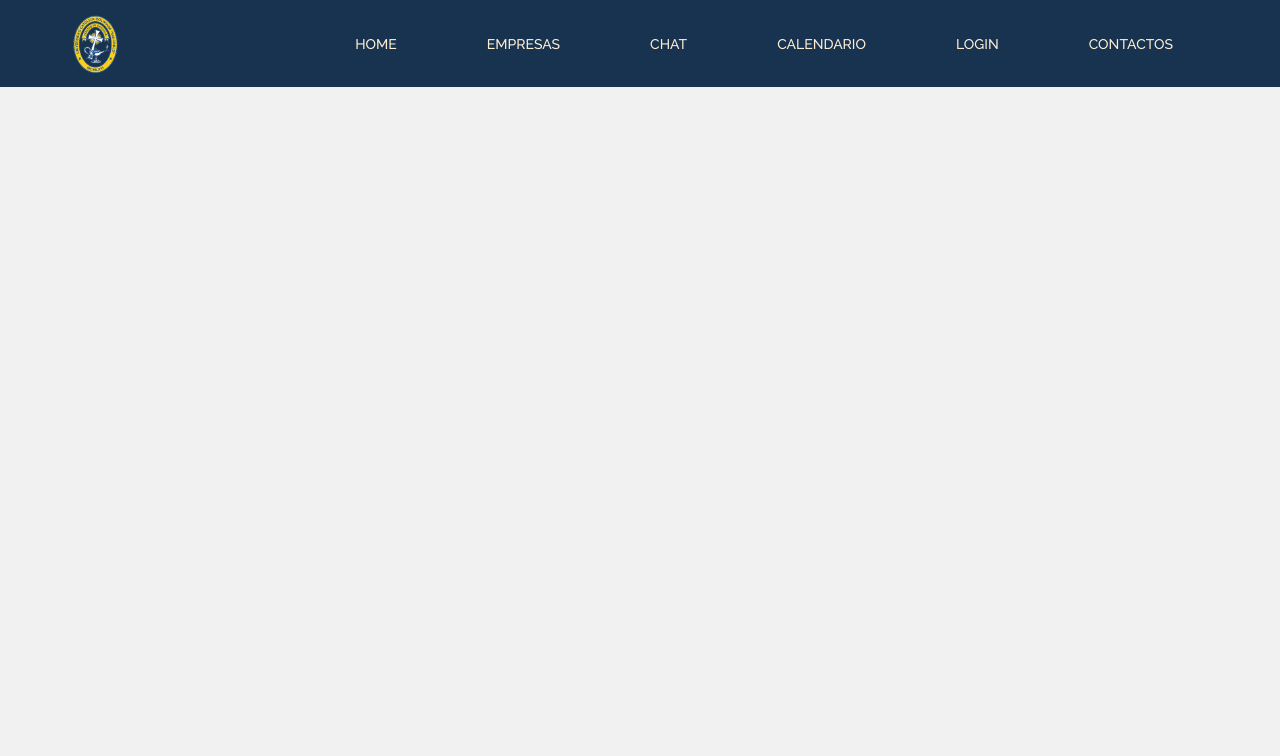
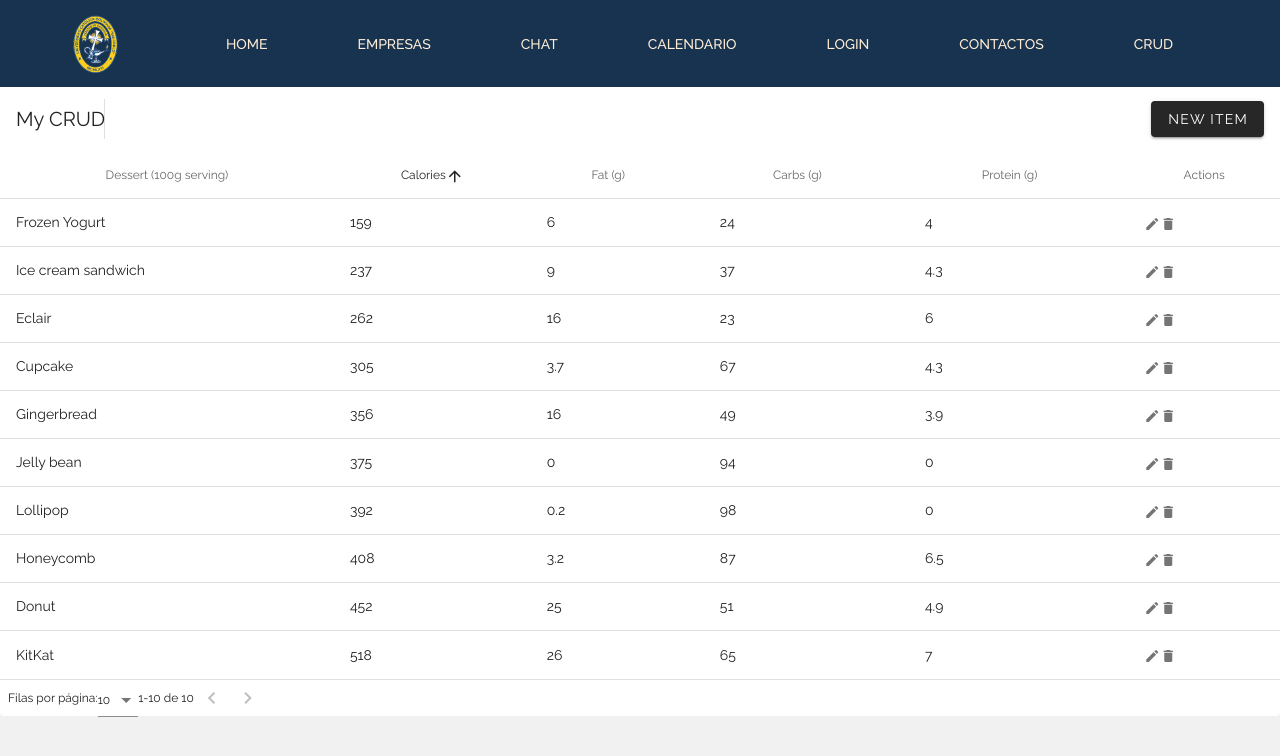
Before and after one commit to CarlosFULLHD/FERIA-DEL-EMPLEO-UCB, a Vue app in the folder front_end/: page /crud in a window 1280 px wide. Shown: the top 756 px of the page. Built offline with nearby package versions, Linux system fonts and the light colour scheme; what vue-textarea-autosize would draw is missing.

Commit message:
Willy-Crud

```diff
--- a/front_end/src/components/Navigation.vue
+++ b/front_end/src/components/Navigation.vue
@@ -12,6 +12,7 @@
         <li><router-link class="link" :to="{name:'Calendario'}">Calendario</router-link></li>
         <li><router-link class="link" :to="{name:'Login'}">Login</router-link></li>
         <li><router-link class="link" :to="{name:''}">Contactos</router-link></li>
+        <li><router-link class="link" :to="{name:'Crud'}">Crud</router-link></li>
       </ul>
       <div class="icon">
         <i @click="toggleMobileNav" v-show="mobile" class="far fa-bars" :class="{'icon-active' : mobileNav}"></i>
--- a/front_end/src/router/index.js
+++ b/front_end/src/router/index.js
@@ -5,6 +5,7 @@
 import CalendarioView from "../views/CalendarioView.vue";
 import EmpresasView from "../views/EmpresasView.vue";
 import ChatsView from "../views/ChatsView.vue";
+import CrudView from "../views/CrudView.vue";
 
 Vue.use(VueRouter)
 
@@ -34,6 +35,11 @@
     name: "Chat",
     component: ChatsView,
   },
+  {
+    path: "/crud",
+    name: "Crud",
+    component: CrudView,
+  },
 ]
 
 const router = new VueRouter({
--- /dev/null
+++ b/front_end/src/views/CrudView.vue
@@ -0,0 +1,335 @@
+<template>
+  <v-data-table
+    :headers="headers"
+    :items="desserts"
+    sort-by="calories"
+    class="elevation-1"
+  >
+    <template v-slot:top>
+      <v-toolbar
+        flat
+      >
+        <v-toolbar-title>My CRUD</v-toolbar-title>
+        <v-divider
+          class="mx-4"
+          inset
+          vertical
+        ></v-divider>
+        <v-spacer></v-spacer>
+
+        <v-dialog
+          v-model="dialog"
+          max-width="500px"
+        >
+
+          <template v-slot:activator="{ on, attrs }">
+
+            <v-btn
+              color="primary"
+              dark
+              class="mb-2"
+              v-bind="attrs"
+              v-on="on"
+            >
+              New Item
+            </v-btn>
+          </template>
+          <v-card>
+            <v-card-title>
+              <span class="text-h5">{{ formTitle }}</span>
+            </v-card-title>
+
+            <v-card-text>
+              <v-container>
+                <v-row>
+                  <v-col
+                    cols="12"
+                    sm="6"
+                    md="4"
+                  >
+                    <v-text-field
+                      v-model="editedItem.name"
+                      label="Dessert name"
+                    ></v-text-field>
+
+                  </v-col>
+                  <v-col
+                    cols="12"
+                    sm="6"
+                    md="4"
+                  >
+                    <v-text-field
+                      v-model="editedItem.calories"
+                      label="Calories"
+                    ></v-text-field>
+                  </v-col>
+                  <v-col
+                    cols="12"
+                    sm="6"
+                    md="4"
+                  >
+                    <v-text-field
+                      v-model="editedItem.fat"
+                      label="Fat (g)"
+                    ></v-text-field>
+                  </v-col>
+                  <v-col
+                    cols="12"
+                    sm="6"
+                    md="4"
+                  >
+                    <v-text-field
+                      v-model="editedItem.carbs"
+                      label="Carbs (g)"
+                    ></v-text-field>
+                  </v-col>
+                  <v-col
+                    cols="12"
+                    sm="6"
+                    md="4"
+                  >
+                    <v-text-field
+                      v-model="editedItem.protein"
+                      label="Protein (g)"
+                    ></v-text-field>
+                  </v-col>
+                </v-row>
+              </v-container>
+            </v-card-text>
+
+            <v-card-actions>
+              <v-spacer></v-spacer>
+              <v-btn
+                color="blue darken-1"
+                text
+                @click="close"
+              >
+                Cancel
+              </v-btn>
+              <v-btn
+                color="blue darken-1"
+                text
+                @click="save"
+              >
+                Save
+              </v-btn>
+            </v-card-actions>
+          </v-card>
+        </v-dialog>
+        <v-dialog v-model="dialogDelete" max-width="500px">
+          <v-card>
+            <v-card-title class="text-h5">Are you sure you want to delete this item?</v-card-title>
+            <v-card-actions>
+              <v-spacer></v-spacer>
+              <v-btn color="blue darken-1" text @click="closeDelete">Cancel</v-btn>
+              <v-btn color="blue darken-1" text @click="deleteItemConfirm">OK</v-btn>
+              <v-spacer></v-spacer>
+            </v-card-actions>
+          </v-card>
+        </v-dialog>
+      </v-toolbar>
+    </template>
+
+
+    <template v-slot:[`item.actions`]="{ item }">
+      <v-icon
+        small
+        class="mr-2"
+        @click="editItem(item)"
+      >
+        mdi-pencil
+      </v-icon>
+      <v-icon
+        small
+        @click="deleteItem(item)"
+      >
+        mdi-delete
+      </v-icon>
+    </template>
+    <template v-slot:no-data>
+      <v-btn
+        color="primary"
+        @click="initialize"
+      >
+        Reset
+      </v-btn>
+    </template>
+  </v-data-table>
+</template>
+
+
+<script>
+  export default {
+    data: () => ({
+      dialog: false,
+      dialogDelete: false,
+      headers: [
+        {
+          text: 'Dessert (100g serving)',
+          align: 'start',
+          sortable: false,
+          value: 'name',
+        },
+        { text: 'Calories', value: 'calories' },
+        { text: 'Fat (g)', value: 'fat' },
+        { text: 'Carbs (g)', value: 'carbs' },
+        { text: 'Protein (g)', value: 'protein' },
+        { text: 'Actions', value: 'actions', sortable: false },
+      ],
+      desserts: [],
+      editedIndex: -1,
+      editedItem: {
+        name: '',
+        calories: 0,
+        fat: 0,
+        carbs: 0,
+        protein: 0,
+      },
+      defaultItem: {
+        name: '',
+        calories: 0,
+        fat: 0,
+        carbs: 0,
+        protein: 0,
+      },
+    }),
+
+    computed: {
+      formTitle () {
+        return this.editedIndex === -1 ? 'New Item' : 'Edit Item'
+      },
+    },
+
+    watch: {
+      dialog (val) {
+        val || this.close()
+      },
+      dialogDelete (val) {
+        val || this.closeDelete()
+      },
+    },
+
+    created () {
+      this.initialize()
+    },
+
+    methods: {
+      initialize () {
+        this.desserts = [
+          {
+            name: 'Frozen Yogurt',
+            calories: 159,
+            fat: 6.0,
+            carbs: 24,
+            protein: 4.0,
+          },
+          {
+            name: 'Ice cream sandwich',
+            calories: 237,
+            fat: 9.0,
+            carbs: 37,
+            protein: 4.3,
+          },
+          {
+            name: 'Eclair',
+            calories: 262,
+            fat: 16.0,
+            carbs: 23,
+            protein: 6.0,
+          },
+          {
+            name: 'Cupcake',
+            calories: 305,
+            fat: 3.7,
+            carbs: 67,
+            protein: 4.3,
+          },
+          {
+            name: 'Gingerbread',
+            calories: 356,
+            fat: 16.0,
+            carbs: 49,
+            protein: 3.9,
+          },
+          {
+            name: 'Jelly bean',
+            calories: 375,
+            fat: 0.0,
+            carbs: 94,
+            protein: 0.0,
+          },
+          {
+            name: 'Lollipop',
+            calories: 392,
+            fat: 0.2,
+            carbs: 98,
+            protein: 0,
+          },
+          {
+            name: 'Honeycomb',
+            calories: 408,
+            fat: 3.2,
+            carbs: 87,
+            protein: 6.5,
+          },
+          {
+            name: 'Donut',
+            calories: 452,
+            fat: 25.0,
+            carbs: 51,
+            protein: 4.9,
+          },
+          {
+            name: 'KitKat',
+            calories: 518,
+            fat: 26.0,
+            carbs: 65,
+            protein: 7,
+          },
+        ]
+      },
+
+      editItem (item) {
+        this.editedIndex = this.desserts.indexOf(item)
+        this.editedItem = Object.assign({}, item)
+        this.dialog = true
+      },
+
+      deleteItem (item) {
+        this.editedIndex = this.desserts.indexOf(item)
+        this.editedItem = Object.assign({}, item)
+        this.dialogDelete = true
+      },
+
+      deleteItemConfirm () {
+        this.desserts.splice(this.editedIndex, 1)
+        this.closeDelete()
+      },
+
+      close () {
+        this.dialog = false
+        this.$nextTick(() => {
+          this.editedItem = Object.assign({}, this.defaultItem)
+          this.editedIndex = -1
+        })
+      },
+
+      closeDelete () {
+        this.dialogDelete = false
+        this.$nextTick(() => {
+          this.editedItem = Object.assign({}, this.defaultItem)
+          this.editedIndex = -1
+        })
+      },
+
+      save () {
+        if (this.editedIndex > -1) {
+          Object.assign(this.desserts[this.editedIndex], this.editedItem)
+        } else {
+          this.desserts.push(this.editedItem)
+        }
+        this.close()
+      },
+    },
+  }
+</script>
```
Also changed, not shown: 1 other file (tests, documents, lock files or other folders).
